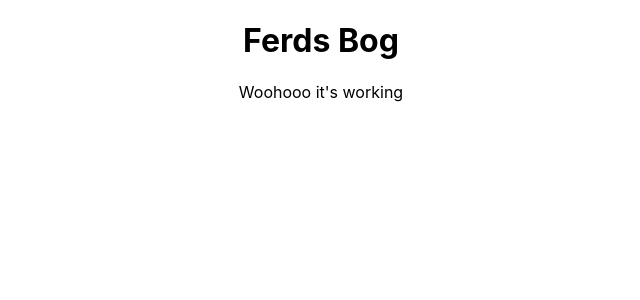
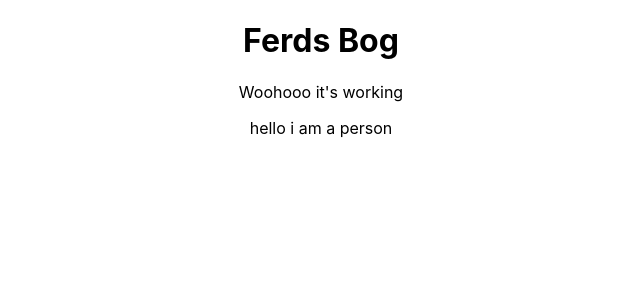
Before and after one commit to caseyjt98/ReactJS_Tutorial, a React (Create React App) app: page / in a window 1280 px wide. Shown: the top 300 px of the page, without its empty margins (319-959 px from the left). Built offline with nearby package versions, Linux system fonts and the light colour scheme.

Commit message:
add new component to App.js

```diff
--- a/src/App.js
+++ b/src/App.js
@@ -1,5 +1,6 @@
 import React, { Component } from 'react';
 import './App.css';
+import Person from './Person/Person' // import our new component so we can use it!
 
 class App extends Component {
   render() {
@@ -9,6 +10,7 @@ class App extends Component {
       <div className="App">
           <h1> Ferds Bog </h1>
           <p> Woohooo it's working </p>
+          <Person></Person>
       </div>
     );
 
--- a/src/Person/Person.js
+++ b/src/Person/Person.js
@@ -1,4 +1,7 @@
 import React from 'react'
+
+// creating a new component
+// recall - a component in its simplest form is just a function that returns JSX
 
 const person = () => {
     return (
@@ -6,4 +9,4 @@ const person = () => {
     );
 }
 
-export default person;
+export default person; // lets us use our component in other files of our project
```
